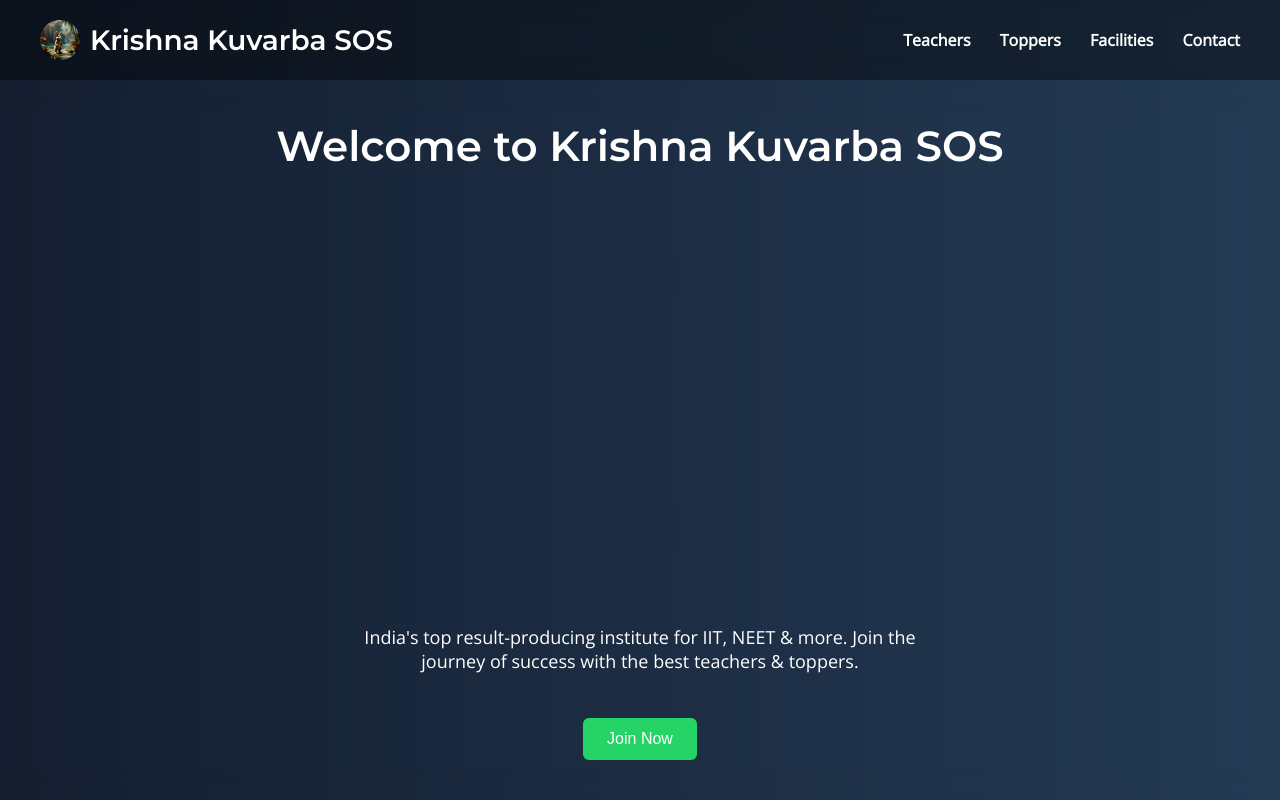
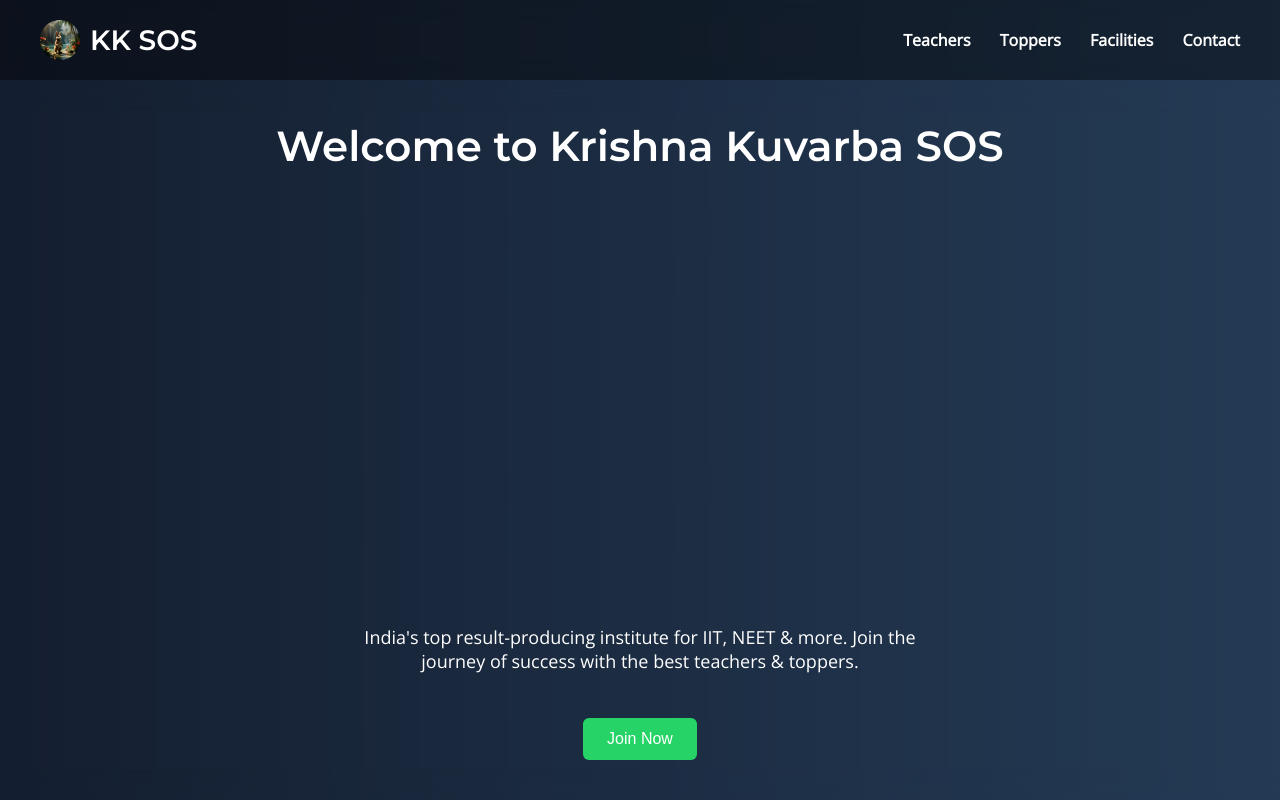
Before and after one commit to hitendraedito/KKSOS, a plain HTML site: page index.html in a window 1280 px wide. Shown: the top 800 px of the page. Drawn offline with nearby package versions, Linux system fonts and the light colour scheme.

Commit message:
Update index.html

```diff
--- a/index.html
+++ b/index.html
@@ -164,7 +164,7 @@
 
 <body>
   <header>
-    <h1><img src="hb.jpeg" alt="logo"> Krishna Kuvarba SOS</h1>
+    <h1><img src="hb.jpeg" alt="logo"> KK SOS</h1>
     <nav>
       <a href="#teachers">Teachers</a>
       <a href="#toppers">Toppers</a>
```
